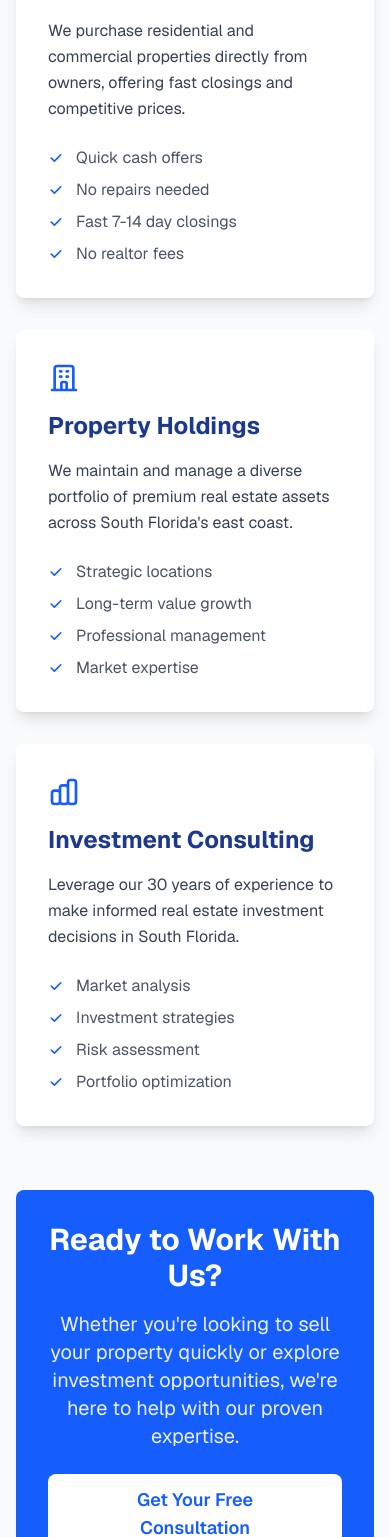
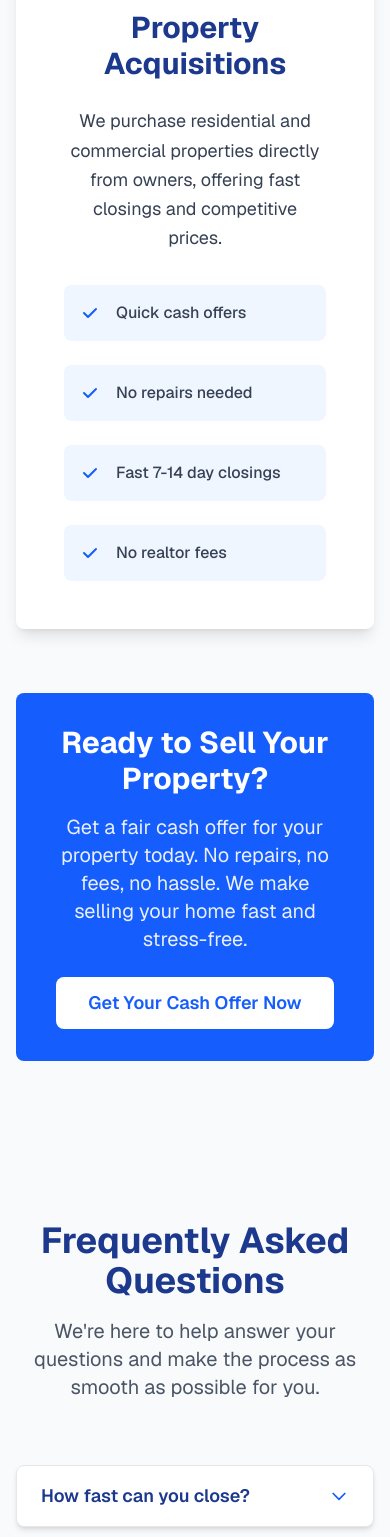
Before and after one commit to umerfarooqlaghari/Residential_Rehab, a Next.js app in the folder Residential/: page / in a window 390 px wide. Shown: the part 3331-4868 px from the top of the page. Built offline with nearby package versions, Linux system fonts and the light colour scheme.

Commit message:
Added FAQ

```diff
--- a/Residential/src/app/page.tsx
+++ b/Residential/src/app/page.tsx
@@ -2,6 +2,7 @@ import Header from '@/components/Header';
 import Hero from '@/components/Hero';
 import About from '@/components/About';
 import Services from '@/components/Services';
+import FAQ from '@/components/FAQ';
 import Contact from '@/components/Contact';
 import Footer from '@/components/Footer';
 
@@ -13,6 +14,7 @@ export default function Home() {
         <Hero />
         <About />
         <Services />
+        <FAQ />
         <Contact />
       </main>
       <Footer />
--- /dev/null
+++ b/Residential/src/components/FAQ.tsx
@@ -0,0 +1,133 @@
+'use client';
+
+import { useState } from 'react';
+
+export default function FAQ() {
+  const [openIndex, setOpenIndex] = useState<number | null>(null);
+
+  const faqs = [
+    {
+      question: "How fast can you close?",
+      answer: "We can close in as little as 7 days or on your timeline."
+    },
+    {
+      question: "Do I need to clean or make repairs?",
+      answer: "No. We buy houses as-is—no cleaning, no fixing."
+    },
+    {
+      question: "Will I have to pay any fees or commissions?",
+      answer: "No. We cover all closing costs and there are zero agent fees."
+    },
+    {
+      question: "How do you determine your offer price?",
+      answer: "We look at the condition, location, and recent sales to make a fair cash offer."
+    },
+    {
+      question: "What types of houses do you buy?",
+      answer: "We buy houses in any condition—vacant, inherited, damaged, behind on payments, or with bad tenants."
+    },
+    {
+      question: "What if I'm in foreclosure or behind on mortgage payments?",
+      answer: "We can work with you and the bank to stop foreclosure and buy your property fast."
+    },
+    {
+      question: "Can I sell if I live out of state?",
+      answer: "Yes. We handle everything remotely and can close without you being here."
+    },
+    {
+      question: "Is there any obligation if I get an offer?",
+      answer: "No obligation at all. Our offer is free and you decide if it's right for you."
+    },
+    {
+      question: "What if I have tenants?",
+      answer: "We'll buy with tenants in place or help resolve any issues."
+    },
+    {
+      question: "How do I get started?",
+      answer: "Just fill out the form or call us—our team will take it from there."
+    }
+  ];
+
+  const toggleFAQ = (index: number) => {
+    setOpenIndex(openIndex === index ? null : index);
+  };
+
+  return (
+    <section id="faq" className="py-20 bg-gray-50">
+      <div className="max-w-4xl mx-auto px-4 sm:px-6 lg:px-8">
+        <div className="text-center mb-16">
+          <h2 className="text-4xl font-bold text-blue-900 mb-4">Frequently Asked Questions</h2>
+          <p className="text-xl text-gray-600 max-w-3xl mx-auto">
+            We're here to help answer your questions and make the process as smooth as possible for you.
+          </p>
+        </div>
+
+        <div className="space-y-4">
+          {faqs.map((faq, index) => (
+            <div
+              key={index}
+              className="bg-white rounded-lg shadow-md border border-gray-200 overflow-hidden"
+            >
+              <button
+                onClick={() => toggleFAQ(index)}
+                className="w-full px-6 py-4 text-left flex justify-between items-center hover:bg-gray-50 transition-colors duration-200"
+              >
+                <h3 className="text-lg font-semibold text-blue-900 pr-4">
+                  {faq.question}
+                </h3>
+                <div className="flex-shrink-0">
+                  <svg
+                    className={`w-5 h-5 text-blue-600 transform transition-transform duration-200 ${
+                      openIndex === index ? 'rotate-180' : ''
+                    }`}
+                    fill="none"
+                    stroke="currentColor"
+                    viewBox="0 0 24 24"
+                  >
+                    <path
+                      strokeLinecap="round"
+                      strokeLinejoin="round"
+                      strokeWidth={2}
+                      d="M19 9l-7 7-7-7"
+                    />
+                  </svg>
+                </div>
+              </button>
+
+              {openIndex === index && (
+                <div className="px-6 pb-4">
+                  <div className="border-t border-gray-200 pt-4">
+                    <p className="text-gray-700 leading-relaxed">
+                      {faq.answer}
+                    </p>
+                  </div>
+                </div>
+              )}
+            </div>
+          ))}
+        </div>
+
+        <div className="mt-12 text-center">
+          <div className="bg-blue-600 text-white p-8 rounded-lg">
+            <h3 className="text-2xl font-bold mb-4">Still Have Questions?</h3>
+            <p className="text-lg mb-6 opacity-90">
+              We understand that selling your home is a big decision. Our team is here to provide
+              personalized guidance and support every step of the way.
+            </p>
+            <button
+              onClick={() => {
+                const element = document.getElementById('contact');
+                if (element) {
+                  element.scrollIntoView({ behavior: 'smooth' });
+                }
+              }}
+              className="bg-white text-blue-600 px-8 py-3 rounded-lg text-lg font-semibold hover:bg-gray-100 transition-colors duration-200"
+            >
+              Contact Us Today
+            </button>
+          </div>
+        </div>
+      </div>
+    </section>
+  );
+}
--- a/Residential/src/components/Footer.tsx
+++ b/Residential/src/components/Footer.tsx
@@ -62,6 +62,19 @@ We&apos;re a trusted real estate company focused on helping property owners find
               <li>
                 <button
                   onClick={() => {
+                    const element = document.getElementById('faq');
+                    if (element) {
+                      element.scrollIntoView({ behavior: 'smooth' });
+                    }
+                  }}
+                  className="text-blue-200 hover:text-white transition-colors duration-200"
+                >
+                  FAQ
+                </button>
+              </li>
+              <li>
+                <button
+                  onClick={() => {
                     const element = document.getElementById('contact');
                     if (element) {
                       element.scrollIntoView({ behavior: 'smooth' });
--- a/Residential/src/components/Services.tsx
+++ b/Residential/src/components/Services.tsx
@@ -1,38 +1,16 @@
 'use client';
 
 export default function Services() {
-  const services = [
-    {
+  const service = {
     title: "Property Acquisitions",
     description: "We purchase residential and commercial properties directly from owners, offering fast closings and competitive prices.",
     icon: (
-        <svg className="w-8 h-8" fill="none" stroke="currentColor" viewBox="0 0 24 24">
+      <svg className="w-12 h-12" fill="none" stroke="currentColor" viewBox="0 0 24 24">
         <path strokeLinecap="round" strokeLinejoin="round" strokeWidth={2} d="M3 12l2-2m0 0l7-7 7 7M5 10v10a1 1 0 001 1h3m10-11l2 2m-2-2v10a1 1 0 01-1 1h-3m-6 0a1 1 0 001-1v-4a1 1 0 011-1h2a1 1 0 011 1v4a1 1 0 001 1m-6 0h6" />
       </svg>
     ),
     features: ["Quick cash offers", "No repairs needed", "Fast 7-14 day closings", "No realtor fees"]
-    },
-    {
-      title: "Property Holdings",
-      description: "We maintain and manage a diverse portfolio of premium real estate assets across South Florida's east coast.",
-      icon: (
-        <svg className="w-8 h-8" fill="none" stroke="currentColor" viewBox="0 0 24 24">
-          <path strokeLinecap="round" strokeLinejoin="round" strokeWidth={2} d="M19 21V5a2 2 0 00-2-2H7a2 2 0 00-2 2v16m14 0h2m-2 0h-5m-9 0H3m2 0h5M9 7h1m-1 4h1m4-4h1m-1 4h1m-5 10v-5a1 1 0 011-1h2a1 1 0 011 1v5m-4 0h4" />
-        </svg>
-      ),
-      features: ["Strategic locations", "Long-term value growth", "Professional management", "Market expertise"]
-    },
-    {
-      title: "Investment Consulting",
-      description: "Leverage our 30 years of experience to make informed real estate investment decisions in South Florida.",
-      icon: (
-        <svg className="w-8 h-8" fill="none" stroke="currentColor" viewBox="0 0 24 24">
-          <path strokeLinecap="round" strokeLinejoin="round" strokeWidth={2} d="M9 19v-6a2 2 0 00-2-2H5a2 2 0 00-2 2v6a2 2 0 002 2h2a2 2 0 002-2zm0 0V9a2 2 0 012-2h2a2 2 0 012 2v10m-6 0a2 2 0 002 2h2a2 2 0 002-2m0 0V5a2 2 0 012-2h2a2 2 0 012 2v14a2 2 0 01-2 2h-2a2 2 0 01-2-2z" />
-        </svg>
-      ),
-      features: ["Market analysis", "Investment strategies", "Risk assessment", "Portfolio optimization"]
-    }
-  ];
+  };
 
   return (
     <section id="services" className="py-20 bg-gray-50">
@@ -43,33 +21,35 @@ export default function Services() {
           we buy houses for cash fast           </p>
         </div>
 
-        <div className="grid grid-cols-1 md:grid-cols-3 gap-8 mb-16">
-          {services.map((service, index) => (
-            <div key={index} className="bg-white p-8 rounded-lg shadow-lg hover:shadow-xl transition-shadow duration-300">
-              <div className="text-blue-600 mb-4">
+        {/* Main Service Section */}
+        <div className="max-w-4xl mx-auto mb-16">
+          <div className="bg-white p-12 rounded-lg shadow-lg hover:shadow-xl transition-shadow duration-300">
+            <div className="text-center mb-8">
+              <div className="text-blue-600 mb-6 flex justify-center">
                 {service.icon}
               </div>
-              <h3 className="text-2xl font-bold text-blue-900 mb-4">{service.title}</h3>
-              <p className="text-gray-700 mb-6 leading-relaxed">{service.description}</p>
-              <ul className="space-y-2">
+              <h3 className="text-3xl font-bold text-blue-900 mb-6">{service.title}</h3>
+              <p className="text-gray-700 text-lg leading-relaxed max-w-2xl mx-auto">{service.description}</p>
+            </div>
+
+            <div className="grid grid-cols-1 md:grid-cols-2 gap-6 mt-8">
               {service.features.map((feature, featureIndex) => (
-                  <li key={featureIndex} className="flex items-center text-gray-600">
-                    <svg className="w-4 h-4 text-blue-600 mr-3" fill="currentColor" viewBox="0 0 20 20">
+                <div key={featureIndex} className="flex items-center text-gray-700 bg-blue-50 p-4 rounded-lg">
+                  <svg className="w-5 h-5 text-blue-600 mr-4 flex-shrink-0" fill="currentColor" viewBox="0 0 20 20">
                     <path fillRule="evenodd" d="M16.707 5.293a1 1 0 010 1.414l-8 8a1 1 0 01-1.414 0l-4-4a1 1 0 011.414-1.414L8 12.586l7.293-7.293a1 1 0 011.414 0z" clipRule="evenodd" />
                   </svg>
-                    {feature}
-                  </li>
-                ))}
-              </ul>
+                  <span className="font-medium">{feature}</span>
                 </div>
               ))}
             </div>
+          </div>
+        </div>
 
         <div className="bg-blue-600 text-white p-8 rounded-lg text-center">
-          <h3 className="text-3xl font-bold mb-4">Ready to Work With Us?</h3>
+          <h3 className="text-3xl font-bold mb-4">Ready to Sell Your Property?</h3>
           <p className="text-xl mb-6 opacity-90">
-            Whether you're looking to sell your property quickly or explore investment opportunities,
-            we're here to help with our proven expertise.
+            Get a fair cash offer for your property today. No repairs, no fees, no hassle.
+            We make selling your home fast and stress-free.
           </p>
           <button
             onClick={() => {
@@ -80,7 +60,7 @@ export default function Services() {
             }}
             className="bg-white text-blue-600 px-8 py-3 rounded-lg text-lg font-semibold hover:bg-gray-100 transition-colors duration-200"
           >
-            Get Your Free Consultation
+            Get Your Cash Offer Now
           </button>
         </div>
       </div>
```
Also changed, not shown: Residential/src/components/Header.tsx (+12 -0 lines), 1 other file (tests, documents, lock files or other folders). Lines whose indentation alone changed are shown as unchanged.
